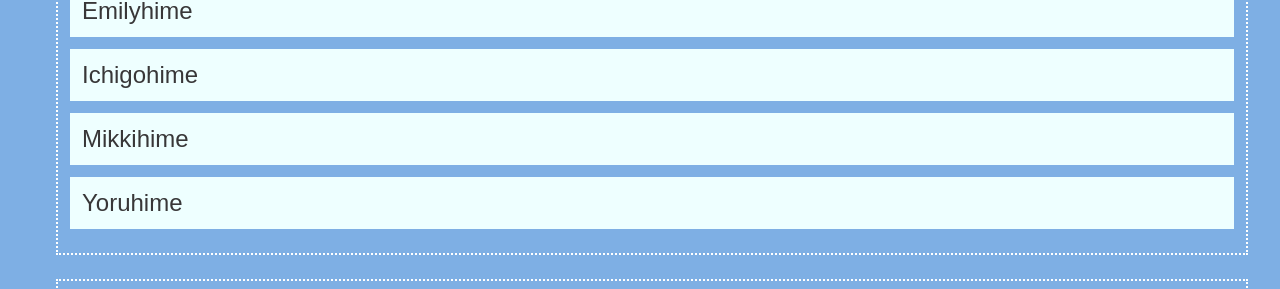
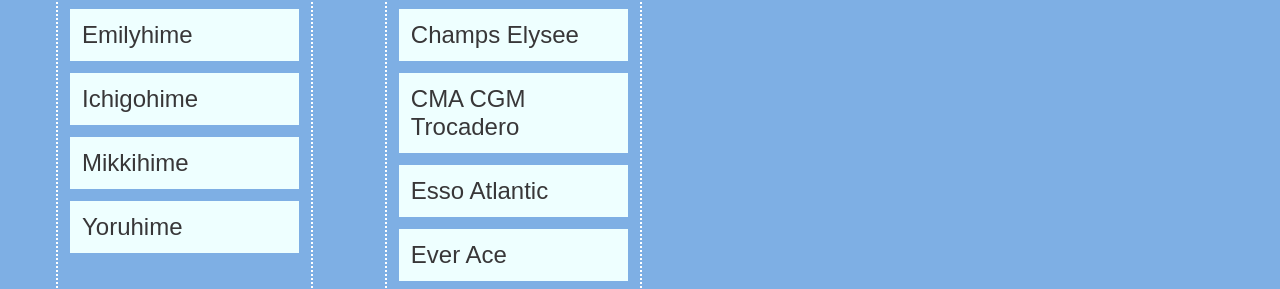
Before and after one commit to ztrouy/shipping-ships, a plain HTML site: page index.html in a window 1280 px wide. Shown: the part 212-501 px from the top of the page. Drawn offline with Linux system fonts and the light colour scheme.

Commit message:
Changed lists to be side-by-side

```diff
--- a/styles/main.css
+++ b/styles/main.css
@@ -24,6 +24,11 @@
 }
 
 
+.content {
+    display: flex;
+    flex-wrap: wrap;
+}
+
 .header {
     margin: 1em;
     font-weight: bold;
@@ -35,6 +40,7 @@
     border: dotted white 2px;
     margin: 1em;
     margin-left: 2em;
+    width: 20%;
 }
 
 
@@ -42,6 +48,7 @@
     border: dotted white 2px;
     margin: 1em;
     margin-left: 2em;
+    width: 20%;
 }
 
 
@@ -49,4 +56,5 @@
     border: dotted white 2px;
     margin: 1em;
     margin-left: 2em;
+    width: 45%;
 }
```
